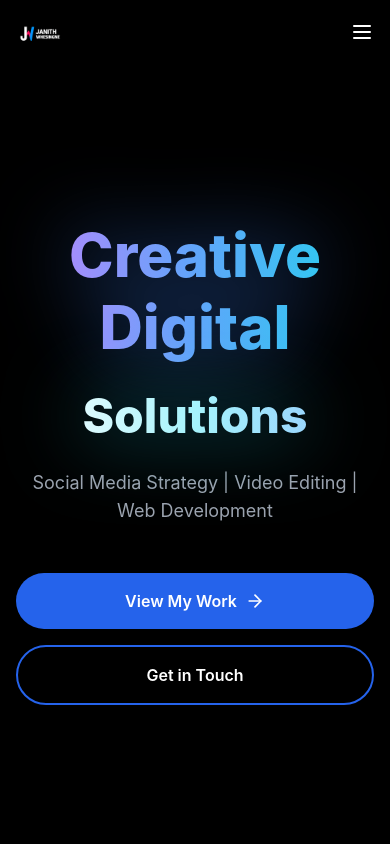
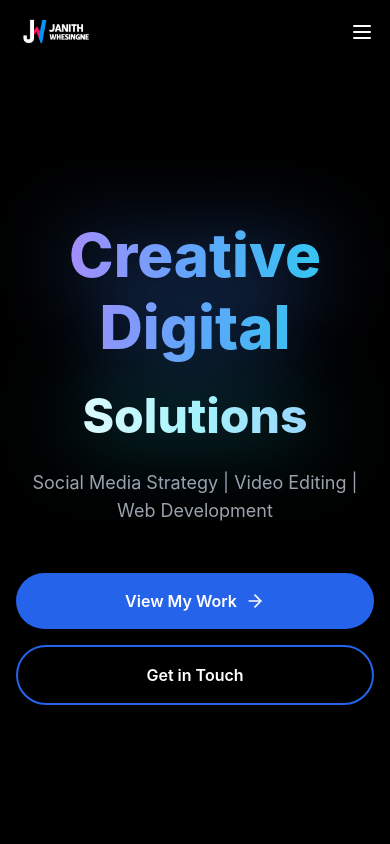
Before and after one commit to janithwijesinghe/janith-site, a React (Vite) app: page / in a window 390 px wide. Shown: the top 844 px of the page. Built offline with nearby package versions, Linux system fonts and the light colour scheme; no server answers; the database is empty.

Commit message:
Update Navbar.tsx

```diff
--- a/src/components/Navbar.tsx
+++ b/src/components/Navbar.tsx
@@ -39,7 +39,7 @@ export default function Navbar() {
 <img
   src="/logo.png"
   alt="Logo"
-  className="h-12 md:h-20 object-contain mt-1"
+  className="h-20 md:h-20 object-contain"
 />
 </Link>
 
```
